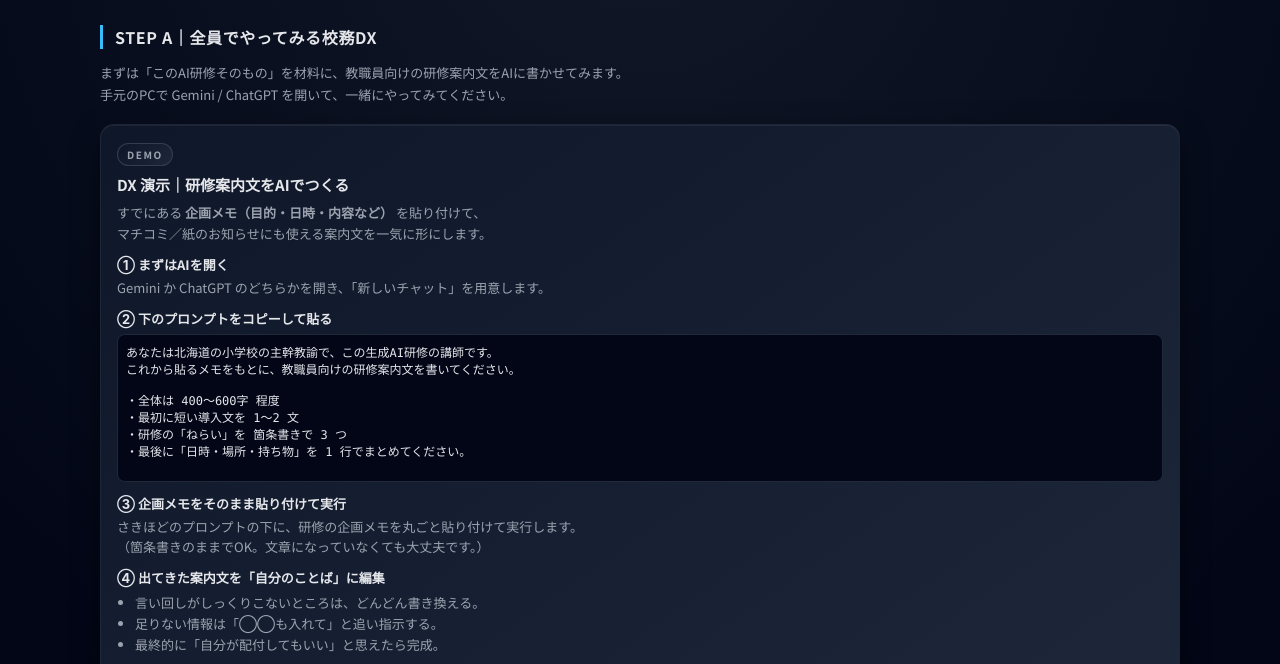
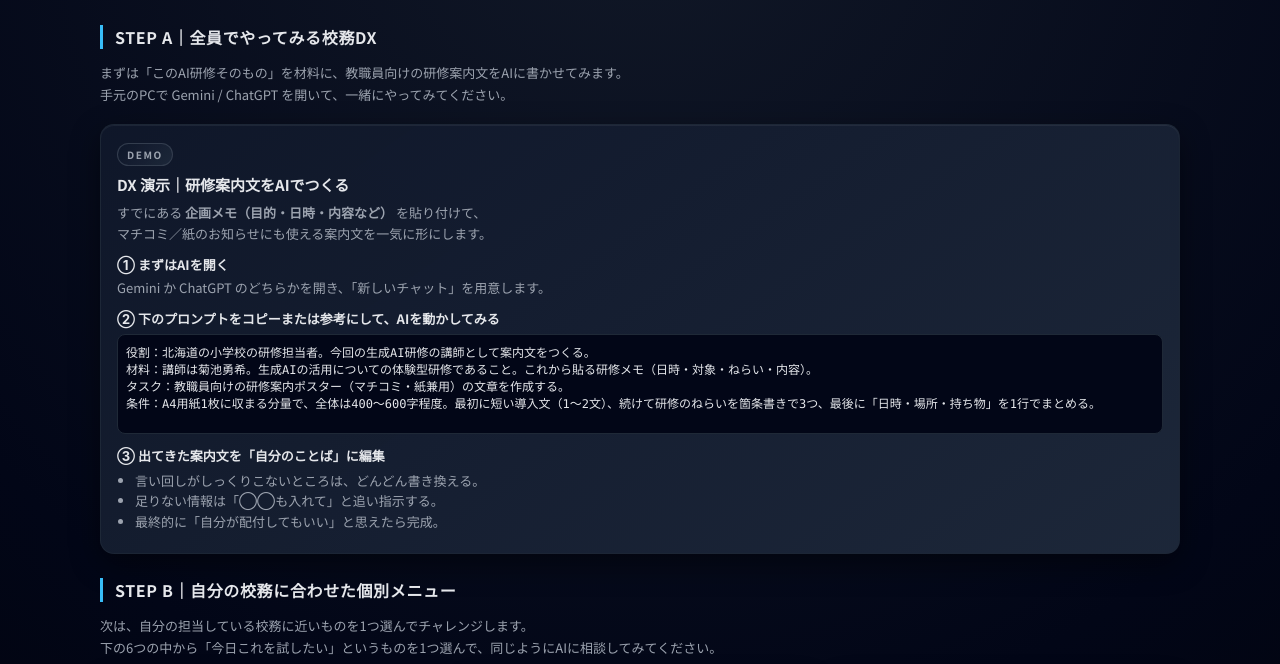
Before and after one commit to yu-kiku-DX/251125-tomamu, a plain HTML site: page dx.html in a window 1280 px wide. Shown: the part 122-786 px from the top of the page. Drawn offline with Linux system fonts and the light colour scheme.

Commit message:
Update dx.html

```diff
--- a/dx.html
+++ b/dx.html
@@ -222,24 +222,15 @@
         <h4>① まずはAIを開く</h4>
         <p>Gemini か ChatGPT のどちらかを開き、「新しいチャット」を用意します。</p>
 
-        <h4>② 下のプロンプトをコピーして貼る</h4>
+        <h4>② 下のプロンプトをコピーまたは参考にして、AIを動かしてみる</h4>
         <pre>
-あなたは北海道の小学校の主幹教諭で、この生成AI研修の講師です。
-これから貼るメモをもとに、教職員向けの研修案内文を書いてください。
-
-・全体は 400〜600字 程度
-・最初に短い導入文を 1〜2 文
-・研修の「ねらい」を 箇条書きで 3 つ
-・最後に「日時・場所・持ち物」を 1 行でまとめてください。
+役割：北海道の小学校の研修担当者。今回の生成AI研修の講師として案内文をつくる。
+材料：講師は菊池勇希。生成AIの活用についての体験型研修であること。これから貼る研修メモ（日時・対象・ねらい・内容）。
+タスク：教職員向けの研修案内ポスター（マチコミ・紙兼用）の文章を作成する。
+条件：A4用紙1枚に収まる分量で、全体は400〜600字程度。最初に短い導入文（1〜2文）、続けて研修のねらいを箇条書きで3つ、最後に「日時・場所・持ち物」を1行でまとめる。
         </pre>
 
-        <h4>③ 企画メモをそのまま貼り付けて実行</h4>
-        <p>
-          さきほどのプロンプトの下に、研修の企画メモを丸ごと貼り付けて実行します。<br>
-          （箇条書きのままでOK。文章になっていなくても大丈夫です。）
-        </p>
-
-        <h4>④ 出てきた案内文を「自分のことば」に編集</h4>
+        <h4>③ 出てきた案内文を「自分のことば」に編集</h4>
         <ul>
           <li>言い回しがしっくりこないところは、どんどん書き換える。</li>
           <li>足りない情報は「◯◯も入れて」と追い指示する。</li>
```
